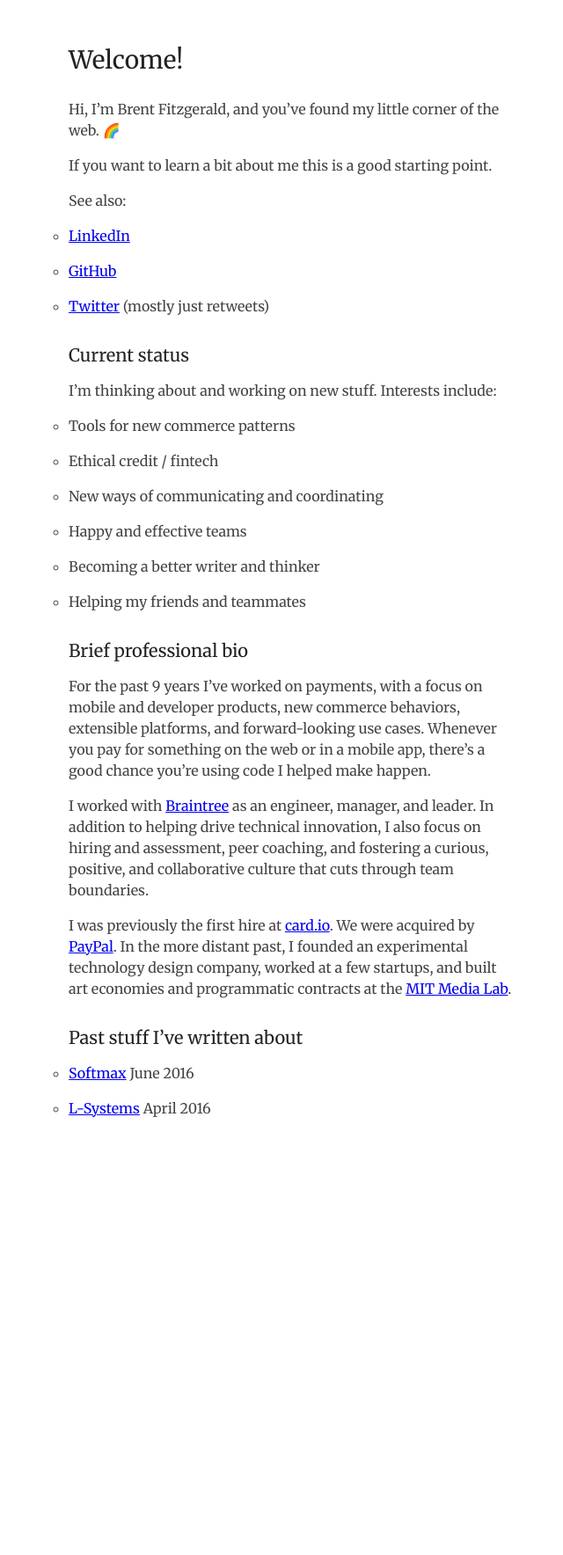
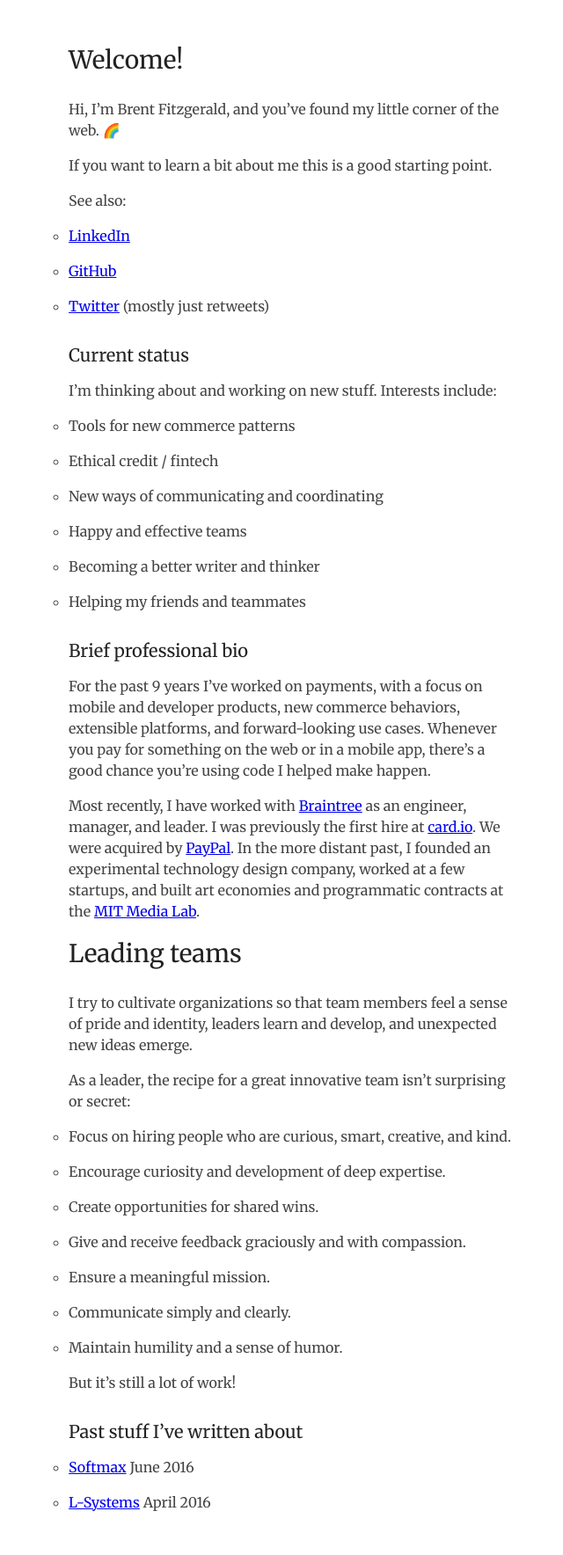
Before and after one commit to burnto/brentfitzgerald.com, a Jekyll site: the page built from index.md, in a window 1280 px wide. Shown: the whole page at 88% size, without its empty margins (306-946 px from the left). Built offline with Jekyll 4.4.1, drawn with Linux system fonts in a browser that asks for light colours; before the commit the page ends 1320 px from its top, so only the background shows below that.

Commit message:
update bio

```diff
--- a/index.md
+++ b/index.md
@@ -28,9 +28,24 @@ I'm thinking about and working on new stuff. Interests include:
 
 For the past 9 years I've worked on payments, with a focus on mobile and developer products, new commerce behaviors, extensible platforms, and forward-looking use cases. Whenever you pay for something on the web or in a mobile app, there's a good chance you're using code I helped make happen.
 
-I worked with [Braintree](https://braintreepayments.com) as an engineer, manager, and leader. In addition to helping drive technical innovation, I also focus on hiring and assessment, peer coaching, and fostering a curious, positive, and collaborative culture that cuts through team boundaries.
+Most recently, I have worked with [Braintree](https://braintreepayments.com) as an engineer, manager, and leader. I was previously the first hire at [card.io](https://card.io). We were acquired by [PayPal](https://paypal.com/). In the more distant past, I founded an experimental technology design company, worked at a few startups, and built art economies and programmatic contracts at the [MIT Media Lab](https://www.media.mit.edu/).
 
-I was previously the first hire at [card.io](https://card.io). We were acquired by [PayPal](https://paypal.com/). In the more distant past, I founded an experimental technology design company, worked at a few startups, and built art economies and programmatic contracts at the [MIT Media Lab](https://www.media.mit.edu/).
+# Leading teams
+
+I try to cultivate organizations so that team members feel a sense of pride and identity, leaders learn and develop, and unexpected new ideas emerge.
+
+As a leader, the recipe for a great innovative team isn't surprising or secret:
+
+- Focus on hiring people who are curious, smart, creative, and kind.
+- Encourage curiosity and development of deep expertise.
+- Create opportunities for shared wins.
+- Give and receive feedback graciously and with compassion.
+- Ensure a meaningful mission.
+- Communicate simply and clearly.
+- Maintain humility and a sense of humor.
+
+But it's still a lot of work!
+
 
 ## Past stuff I've written about
 
```
